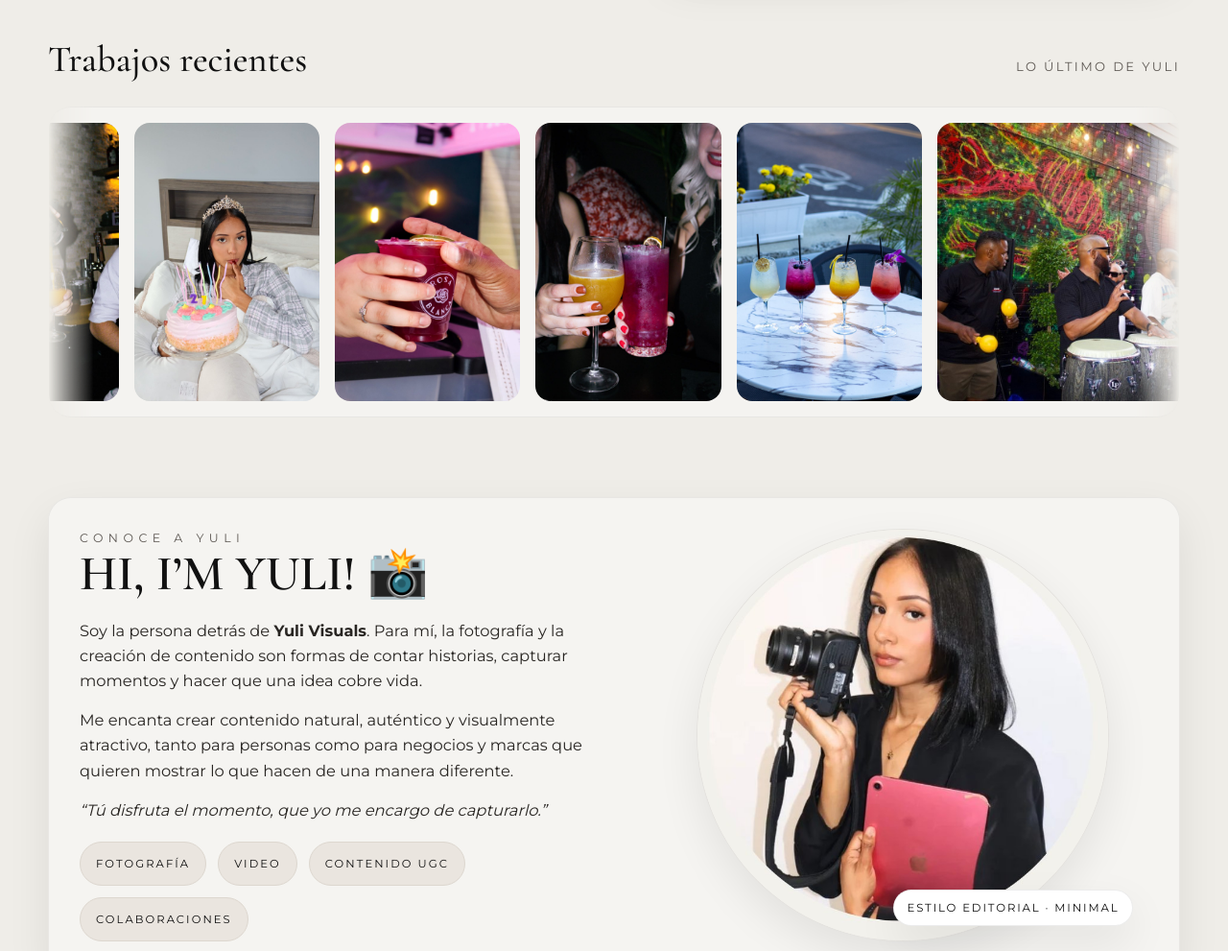
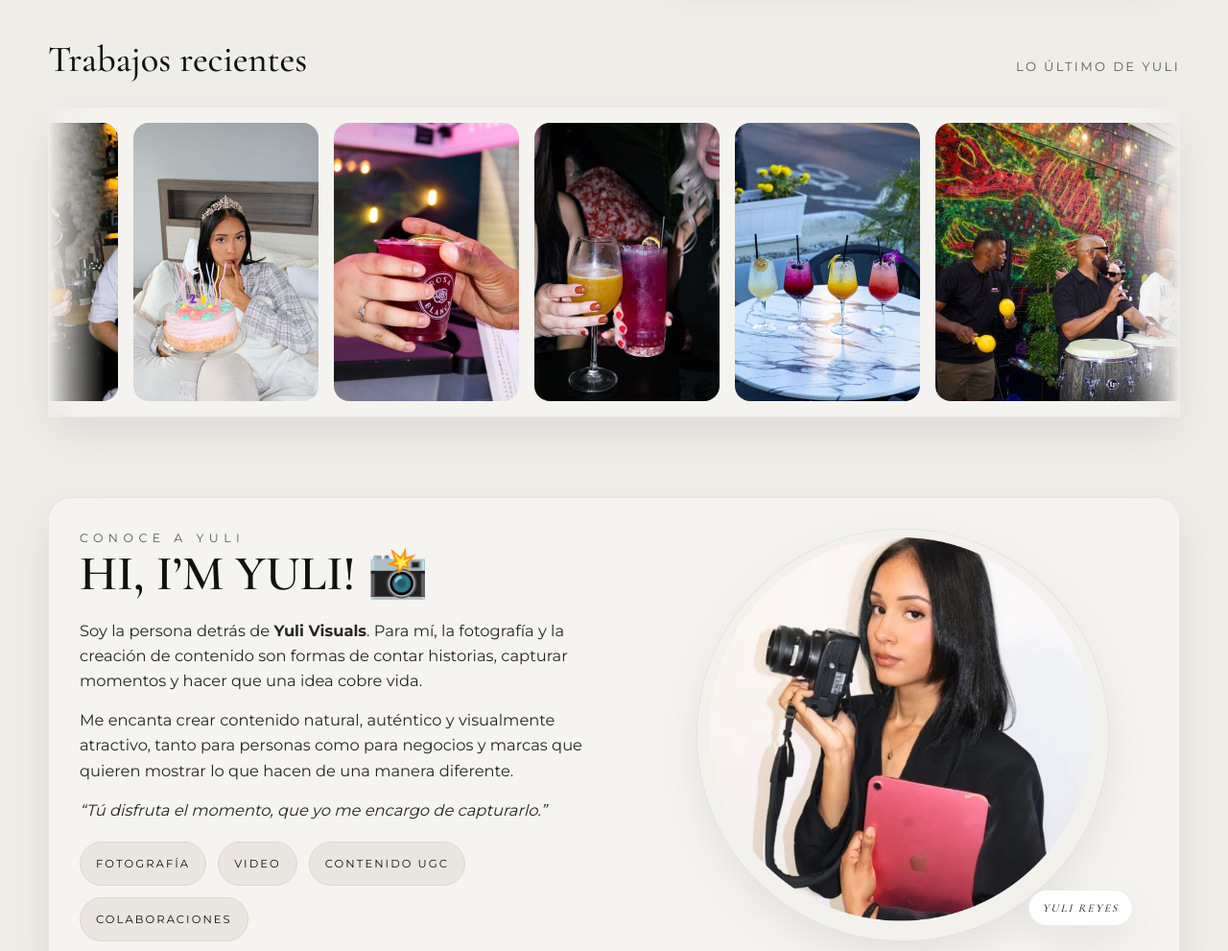
Before and after one commit to RROWNER-DEV/yuli-visuals-prototipo, a plain HTML site: page index.html in a window 1280 px wide. Shown: the part 840-1831 px from the top of the page at 96% size. Drawn offline with nearby package versions, Linux system fonts and the light colour scheme.

Commit message:
Fix parpadeo de la cinta y pastilla con el nombre de Yuli

```diff
--- a/index.html
+++ b/index.html
@@ -222,17 +222,22 @@
       font-weight:500;margin:0;
     }
     .cinta-head span{color:var(--muted);font-size:.82rem;letter-spacing:.18em;text-transform:uppercase}
+    .cinta-wrap{position:relative}
+    .cinta-wrap::before,.cinta-wrap::after{
+      content:"";position:absolute;top:0;bottom:0;width:5%;min-width:28px;z-index:3;pointer-events:none;
+    }
+    .cinta-wrap::before{left:0;background:linear-gradient(90deg,var(--bg),rgba(239,237,232,0))}
+    .cinta-wrap::after{right:0;background:linear-gradient(-90deg,var(--bg),rgba(239,237,232,0))}
     .cinta{
       overflow-x:auto;
       overflow-y:hidden;
       scrollbar-width:none;
+      scroll-behavior:auto;
       cursor:grab;
       border-radius:24px;
       border:1px solid rgba(17,17,17,.06);
       background:rgba(255,255,255,.35);
       box-shadow:var(--shadow);
-      -webkit-mask-image:linear-gradient(90deg,transparent,#000 4%,#000 96%,transparent);
-      mask-image:linear-gradient(90deg,transparent,#000 4%,#000 96%,transparent);
     }
     .cinta-track{
       display:flex;
@@ -417,6 +422,11 @@
     }
     .about-tag{
       position:absolute;right:1rem;bottom:1rem;
+      font-family:"Cormorant Garamond",serif;
+      font-style:italic;
+      font-size:1.15rem;
+      letter-spacing:.02em;
+      text-transform:none;
       display:inline-flex;align-items:center;gap:.45rem;
       background:#fff;
       border:1px solid rgba(17,17,17,.08);
@@ -613,25 +623,27 @@
           <h2>Trabajos recientes</h2>
           <span>Lo último de Yuli</span>
         </div>
+        <div class="cinta-wrap">
         <div class="cinta">
           <div class="cinta-track">
-            <img src="assets/photos/restaurante-2.jpg" alt="Cóctel artesanal y tacos: contenido para restaurante.">
-            <img src="assets/photos/bar-1.jpg" alt="Bartender sirviendo un cóctel desde la coctelera.">
-            <img src="assets/photos/cumple-1.jpg" alt="Sesión de cumpleaños 21 con pastel rosa.">
-            <img src="assets/photos/rosa-blanca-3.jpg" alt="Manos sosteniendo una bebida de Rosa Blanca.">
-            <img src="assets/photos/social-2.jpg" alt="Dos amigas brindando con cócteles de noche.">
-            <img src="assets/photos/cocteles-1.jpg" alt="Cuatro cócteles de colores sobre mesa de mármol.">
-            <img src="assets/photos/eventos-1.jpg" alt="Banda en vivo tocando en un restaurante.">
-            <img src="assets/photos/lifestyle-1.jpg" alt="Retrato nocturno con copa de martini.">
-            <img src="assets/photos/restaurante-2.jpg" alt="" aria-hidden="true">
-            <img src="assets/photos/bar-1.jpg" alt="" aria-hidden="true">
-            <img src="assets/photos/cumple-1.jpg" alt="" aria-hidden="true">
-            <img src="assets/photos/rosa-blanca-3.jpg" alt="" aria-hidden="true">
-            <img src="assets/photos/social-2.jpg" alt="" aria-hidden="true">
-            <img src="assets/photos/cocteles-1.jpg" alt="" aria-hidden="true">
-            <img src="assets/photos/eventos-1.jpg" alt="" aria-hidden="true">
-            <img src="assets/photos/lifestyle-1.jpg" alt="" aria-hidden="true">
+            <img src="assets/photos/cinta-restaurante-2.jpg" alt="Cóctel artesanal y tacos: contenido para restaurante.">
+            <img src="assets/photos/cinta-bar-1.jpg" alt="Bartender sirviendo un cóctel desde la coctelera.">
+            <img src="assets/photos/cinta-cumple-1.jpg" alt="Sesión de cumpleaños 21 con pastel rosa.">
+            <img src="assets/photos/cinta-rosa-blanca-3.jpg" alt="Manos sosteniendo una bebida de Rosa Blanca.">
+            <img src="assets/photos/cinta-social-2.jpg" alt="Dos amigas brindando con cócteles de noche.">
+            <img src="assets/photos/cinta-cocteles-1.jpg" alt="Cuatro cócteles de colores sobre mesa de mármol.">
+            <img src="assets/photos/cinta-eventos-1.jpg" alt="Banda en vivo tocando en un restaurante.">
+            <img src="assets/photos/cinta-lifestyle-1.jpg" alt="Retrato nocturno con copa de martini.">
+            <img src="assets/photos/cinta-restaurante-2.jpg" alt="" aria-hidden="true">
+            <img src="assets/photos/cinta-bar-1.jpg" alt="" aria-hidden="true">
+            <img src="assets/photos/cinta-cumple-1.jpg" alt="" aria-hidden="true">
+            <img src="assets/photos/cinta-rosa-blanca-3.jpg" alt="" aria-hidden="true">
+            <img src="assets/photos/cinta-social-2.jpg" alt="" aria-hidden="true">
+            <img src="assets/photos/cinta-cocteles-1.jpg" alt="" aria-hidden="true">
+            <img src="assets/photos/cinta-eventos-1.jpg" alt="" aria-hidden="true">
+            <img src="assets/photos/cinta-lifestyle-1.jpg" alt="" aria-hidden="true">
           </div>
+        </div>
         </div>
       </div>
     </section>
@@ -653,7 +665,7 @@
         </div>
         <div class="about-visual">
           <img class="about-photo" src="assets/photos/yuli-1.jpg" alt="Yuli Reyes con su cámara y su tableta.">
-          <span class="about-tag">Estilo editorial · minimal</span>
+          <span class="about-tag">Yuli Reyes</span>
         </div>
       </div>
     </section>
@@ -1008,7 +1020,17 @@
         else if (m > 0 && cinta.scrollLeft <= 0) cinta.scrollLeft += m;
       });
       if (window.matchMedia && window.matchMedia('(prefers-reduced-motion: reduce)').matches) return;
+      var fotosListas = false;
+      var pendientes = 0;
+      var imgsCinta = cinta.querySelectorAll('img');
+      imgsCinta.forEach(function(img){ if (!(img.complete && img.naturalWidth > 0)) pendientes++; });
+      if (pendientes === 0) { fotosListas = true; }
+      else {
+        imgsCinta.forEach(function(img){ img.addEventListener('load', function(){ pendientes--; if (pendientes <= 0) fotosListas = true; }); });
+        setTimeout(function(){ fotosListas = true; }, 4000);
+      }
       setInterval(function(){
+        if (!fotosListas) return;
         if (tocando || arrastrando) return;
         if (Date.now() - ultimoToque < 3000) return;
         cinta.scrollLeft += 1;
```
